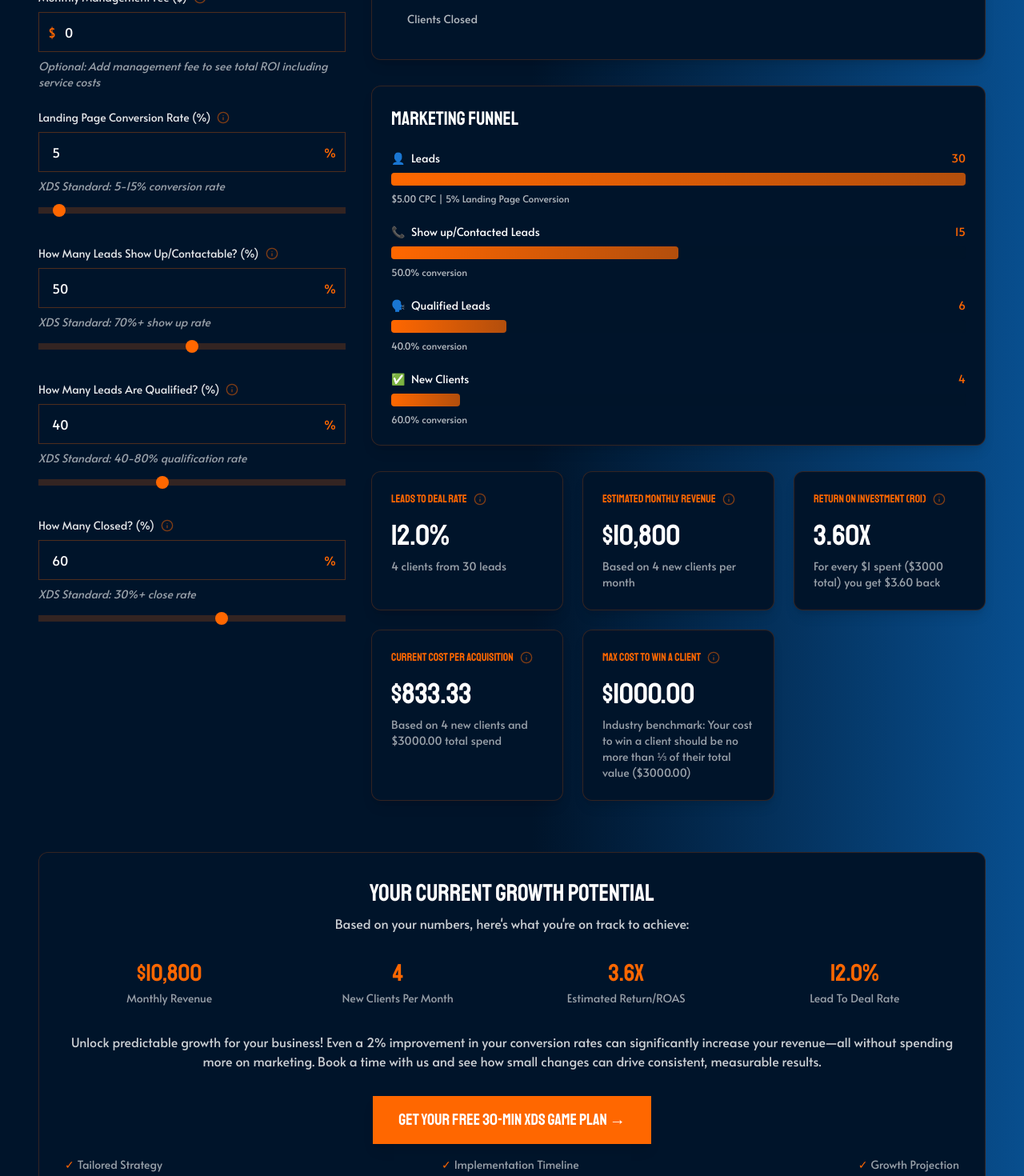
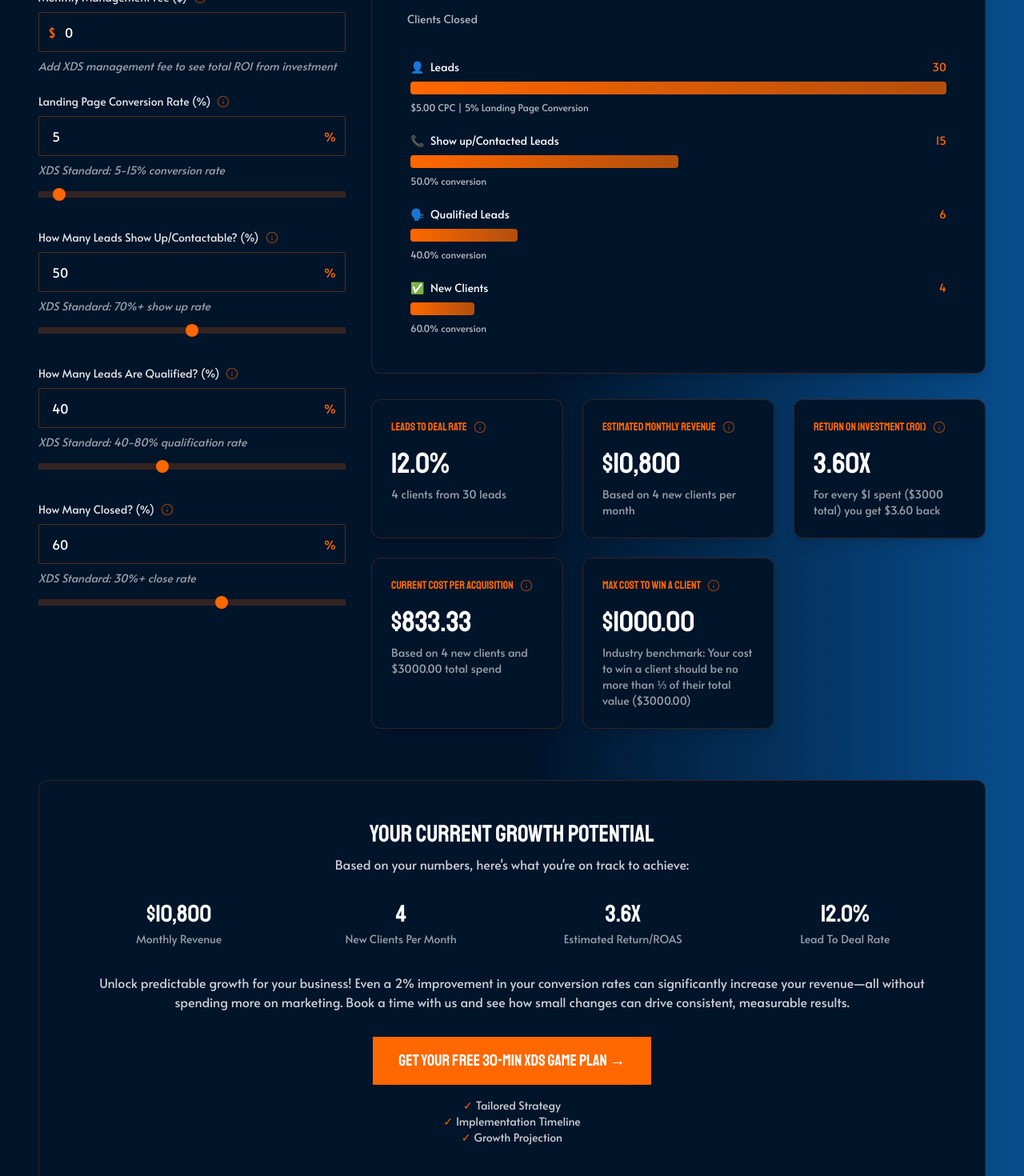
Before and after one commit to jack-xcelerate/sales-calculator, a Next.js app: page / in a window 1280 px wide. Shown: the part 600-2070 px from the top of the page at 80% size. Built offline with nearby package versions, Linux system fonts and the light colour scheme.

Commit message:
Added screenshot and share functionality

```diff
--- a/app/components/sales-calculator.tsx
+++ b/app/components/sales-calculator.tsx
@@ -238,7 +238,7 @@ const captureCalculator = () => {
           <div className="flex flex-col lg:flex-row gap-8">
             {/* Left Column - Input Fields (1/3) */}
             <div className="lg:w-1/3">
-              <h4 className="text-2xl font-staatliches mb-6">Campaign Figures</h4>
+              <h4 className="text-2xl text-white mb-6">Campaign Figures</h4>
               <div className="space-y-6">
                 {inputFields.map((field) => (
                   <InputField
@@ -261,8 +261,7 @@ const captureCalculator = () => {
             <div className="lg:w-2/3 space-y-8">
               {/* Funnel Stages */}
               <div className="bg-[#00142a] border border-primary/20 rounded-xl p-6 shadow-lg">
-              <h4 className="text-2xl font-staatliches mb-6">Estimated Sales</h4>
-
+                <h4 className="text-2xl text-white font-staatliches mb-6">Marketing Funnel</h4>
                 <div className="flex flex-wrap justify-center gap-4">
                   <FunnelStage value={metrics.clicks} exactValue={metrics.clicks} label="# of Clicks" tooltipContent="Total clicks from ads" />
                   <FunnelStage value={metrics.leads} exactValue={metrics.leads} label="# of Leads" tooltipContent="Total leads generated" />
@@ -270,9 +269,9 @@ const captureCalculator = () => {
                   <FunnelStage value={metrics.salesCalls} exactValue={metrics.salesCalls} label="Qualified" tooltipContent="Leads who are qualified for your services" />
                   <FunnelStage value={metrics.newClients} exactValue={metrics.newClients} label="Clients Closed" tooltipContent="New clients Won" />
                 </div>
+                 {/* Funnel Visualization */}
+              <FunnelVisualization metrics={metrics} inputs={inputs} />
               </div>
-              {/* Funnel Visualization */}
-              <FunnelVisualization metrics={metrics} inputs={inputs} />
               {/* Metric Cards */}
               <div className="grid grid-cols-1 md:grid-cols-3 gap-6">
               <MetricCard
@@ -480,7 +479,7 @@ const inputFields = [
     key: "managementFee" as keyof Inputs,
     prefix: "$",
     tooltipContent: "Monthly fee for managing your advertising campaigns",
-    description: "Optional: Add management fee to see total ROI including service costs"
+    description: "Add XDS management fee to see total ROI from investment"
   },
   {
     label: "Landing Page Conversion Rate (%)",
@@ -524,10 +523,7 @@ const FunnelVisualization = ({ metrics, inputs }: { metrics: Metrics; inputs: In
   const maxStageValue = Math.max(...stages.map((stage) => stage.value));
 
   return (
-    <div className="bg-[#00142a] border border-primary/20 rounded-xl p-6 shadow-lg">
-      <h3 className="text-2xl font-staatliches mb-6">
-        Marketing Funnel
-      </h3>
+    <div className="p-6">
       <div className="space-y-6">
         {stages.map((stage, index) => {
           const percentage =
@@ -584,7 +580,7 @@ const CTASection = ({ metrics }: { metrics: Metrics }) => {
   };
 
   return (
-    <div className="bg-[#00142a] border border-primary/20 rounded-xl p-8 mt-16">
+    <div className="bg-[#00142a] border border-primary/20 rounded-xl p-12 mt-16">
       <div className="text-center space-y-8">
         <div className="space-y-2">
           <h3 className="text-3xl font-staatliches text-white">
@@ -597,25 +593,25 @@ const CTASection = ({ metrics }: { metrics: Metrics }) => {
 
         <div className="grid grid-cols-2 md:grid-cols-4 gap-6">
           <div className="space-y-1">
-            <div className="text-3xl font-staatliches text-primary">
+            <div className="text-3xl font-staatliches text-white">
               ${Math.round(metrics.estimatedRevenue).toLocaleString()}
             </div>
             <div className="text-sm text-white/60">Monthly Revenue</div>
           </div>
           <div className="space-y-1">
-            <div className="text-3xl font-staatliches text-primary">
+            <div className="text-3xl font-staatliches text-white">
               {Math.round(metrics.newClients)}
             </div>
             <div className="text-sm text-white/60">New Clients Per Month</div>
           </div>
           <div className="space-y-1">
-            <div className="text-3xl font-staatliches text-primary">
+            <div className="text-3xl font-staatliches text-white">
               {metrics.roas.toFixed(1)}x
             </div>
             <div className="text-sm text-white/60">Estimated Return/ROAS</div>
           </div>
           <div className="space-y-1">
-            <div className="text-3xl font-staatliches text-primary">
+            <div className="text-3xl font-staatliches text-white">
               {metrics.leadToSale.toFixed(1)}%
             </div>
             <div className="text-sm text-white/60">Lead To Deal Rate</div>
@@ -636,7 +632,8 @@ const CTASection = ({ metrics }: { metrics: Metrics }) => {
             className="bg-primary hover:bg-primary/90 text-white px-8 py-4 rounded-lg font-staatliches text-xl transition-all transform hover:scale-105 shadow-lg hover:shadow-xl">
             <span>Get Your Free 30-Min XDS Game Plan →</span>
           </button>
-          <div className="flex flex-wrap items-center justify-center gap-4 text-sm text-white/60">
+          <div className="flex items-center justify-center gap-4 text-sm text-white/80 w-full">
+          <span className="flex flex-col items-center text-center">
             <span className="flex items-center">
               <span className="text-primary mr-1">✓</span> Tailored Strategy
             </span>
@@ -646,7 +643,10 @@ const CTASection = ({ metrics }: { metrics: Metrics }) => {
             <span className="flex items-center">
               <span className="text-primary mr-1">✓</span> Growth Projection
             </span>
-          </div>
+          </span>
+        </div>
+
+
         </div>
       </div>
     </div>
```
